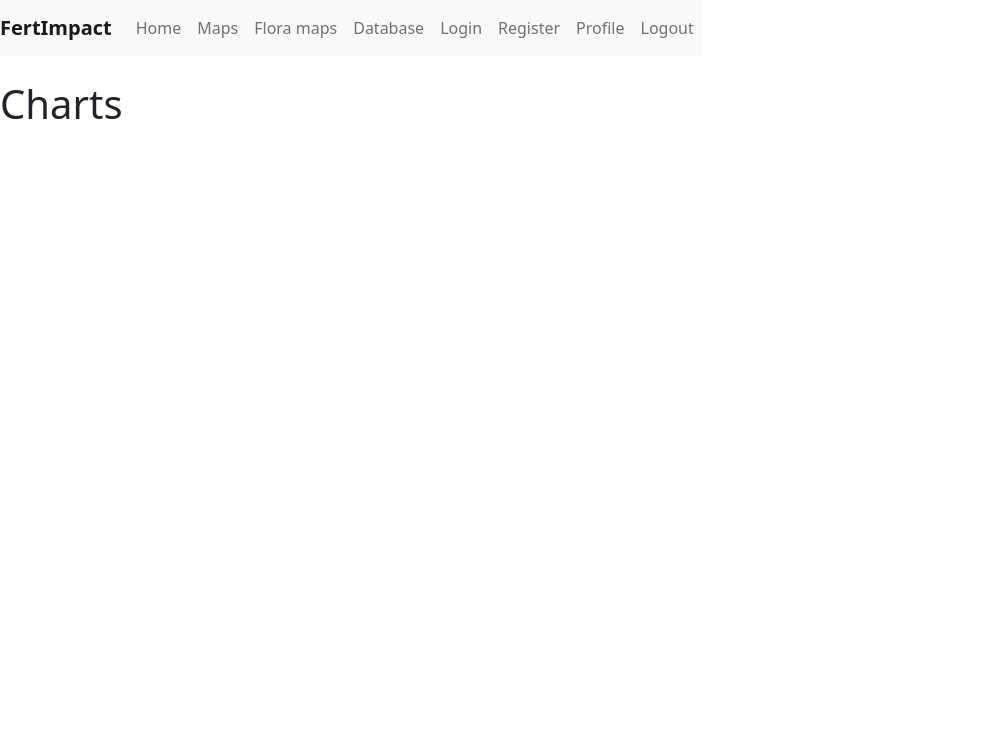
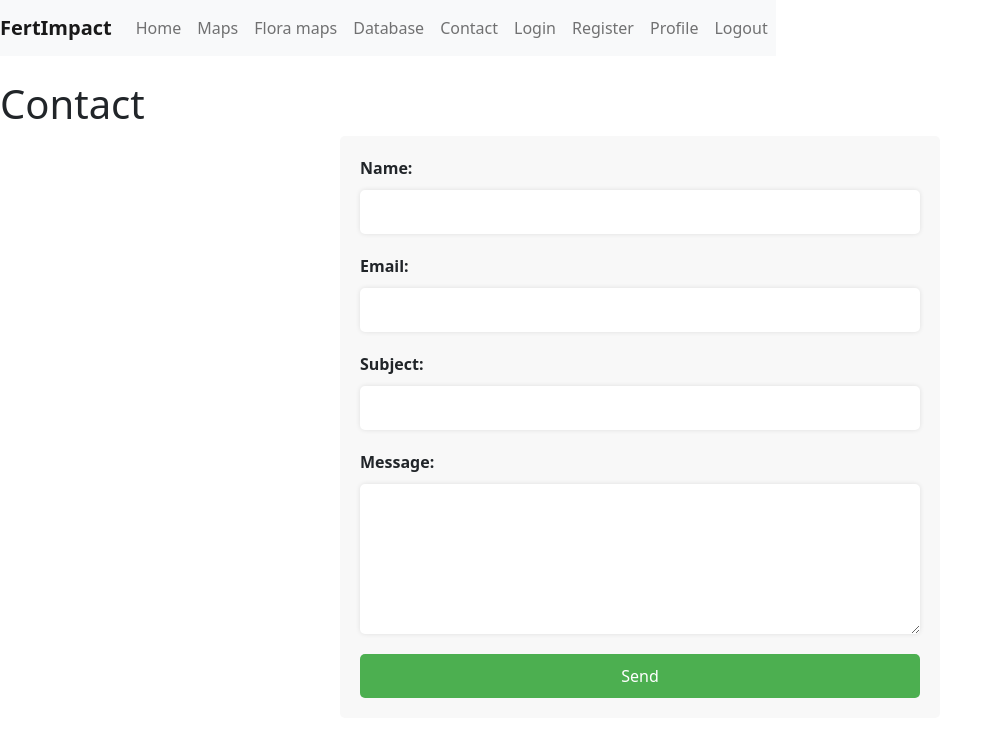
Before and after one commit to dsanchezlop/PROYECTOBIO, a Vue app in the folder my-svg-map/: page /contact in a window 1280 px wide. Shown: the top 736 px of the page, without its empty margins (0-984 px from the left). Built offline with nearby package versions, Linux system fonts and the light colour scheme.

Commit message:
Email sending

```diff
--- a/my-svg-map/src/App.vue
+++ b/my-svg-map/src/App.vue
@@ -19,6 +19,9 @@
           </li>
           <li class="nav-item">
             <router-link class="nav-link" to="/database">Database</router-link>
+          </li>
+          <li class="nav-item">
+            <router-link class="nav-link" to="/contact">Contact</router-link>
           </li>
           <li class="nav-item">
             <router-link class="nav-link" to="/login">Login</router-link>
@@ -46,6 +49,7 @@ export default {
       return document.cookie.includes('isLoggedIn=true');
     },
     logout() {
+      //Gets all the cookies
     const cookies = document.cookie.split(';');
     for (let i = 0; i < cookies.length; i++) {
       const cookie = cookies[i];
--- a/my-svg-map/src/components/Contact.vue
+++ b/my-svg-map/src/components/Contact.vue
@@ -1,16 +1,109 @@
 <template>
   <div class="hello">
     <br>
-      <h1>Charts</h1>
+    <h1>Contact</h1>
+  </div>
+  <div>
+    <form @submit.prevent="submitForm" class="contact-form">
+      <label for="name">Name:</label>
+      <input type="text" id="name" v-model="name" required>
+
+      <label for="email">Email:</label>
+      <input type="email" id="email" v-model="email" required>
+
+      <label for="subject">Subject:</label>
+      <input type="text" id="subject" v-model="subject" required>
+
+      <label for="message">Message:</label>
+      <textarea id="message" v-model="message" rows="5" required></textarea>
+
+      <button type="submit">Send</button>
+    </form>
   </div>
 </template>
 
 <script>
+import axios from 'axios';
+
 export default {
   name: 'Contact',
+  data() {
+    return {
+      name: '',
+      email: '',
+      subject: '',
+      message: ''
+    }
+  },
+  methods: {
+    submitForm() {
+      const payload = {
+        name: this.name,
+        email: this.email,
+        subject: this.subject,
+        message: this.message
+      };
+      axios.post('http://127.0.0.1:5000/send-email', payload)
+        .then(response => {
+          console.log(response);
+          alert('Your message has been sent!');
+          this.name = '';
+          this.email = '';
+          this.subject = '';
+          this.message = '';
+        })
+        .catch(error => {
+          console.log(error);
+          alert('There was an error sending your message. Please try again later.');
+        });
+    }
+  }
 }
 </script>
 
 <style>
+.contact-form {
+  display: flex;
+  flex-direction: column;
+  max-width: 600px;
+  margin: 0 auto;
+  padding: 20px;
+  background-color: #f8f8f8;
+  border-radius: 5px;
+}
 
+.contact-form label {
+  font-weight: bold;
+  margin-bottom: 10px;
+}
+
+.contact-form input[type="text"],
+.contact-form input[type="email"],
+.contact-form textarea {
+  padding: 10px;
+  margin-bottom: 20px;
+  border: none;
+  border-radius: 5px;
+  font-size: 16px;
+  background-color: #fff;
+  box-shadow: 0 0 5px rgba(0, 0, 0, 0.1);
+}
+
+.contact-form textarea {
+  height: 150px;
+}
+
+.contact-form button[type="submit"] {
+  background-color: #4CAF50;
+  color: #fff;
+  border: none;
+  border-radius: 5px;
+  padding: 10px;
+  font-size: 16px;
+  cursor: pointer;
+}
+
+.contact-form button[type="submit"]:hover {
+  background-color: #3e8e41;
+}
 </style>
--- a/my-svg-map/src/components/Logout.vue
+++ b/my-svg-map/src/components/Logout.vue
@@ -1,7 +1,7 @@
 <template>
     <div class="hello">
       <br>
-      <h1>Logout</h1>
+      <!-- <h1>Logout</h1> -->
     </div>
   </template>
 
--- a/my-svg-map/src/router.js
+++ b/my-svg-map/src/router.js
@@ -63,6 +63,7 @@ const _routes = [
     name:"contact",
     component:contact
 }
+
 ];
 
 //Create router
@@ -71,5 +72,24 @@ const router = createRouter({
     routes: _routes,
 });
 
+// authentication check
+router.beforeEach((to, from, next) => {
+    const loggedIn = document.cookie.includes('isLoggedIn=true');
+
+    // redirect to login page if user is not logged in and trying to access a protected page
+    if (to.matched.some(record => record.meta.requiresAuth) && !loggedIn) {
+      next('/login');
+      return;
+    }
+
+    // redirect to home page if user is logged in and trying to access login/register page
+    if (to.matched.some(record => record.meta.requiresGuest) && loggedIn) {
+      next('/');
+      return;
+    }
+
+    next();
+  });
+
 //Export router
 export default router;
```
Also changed, not shown: 1 other file (tests, documents, lock files or other folders). Lines whose indentation alone changed are shown as unchanged.
